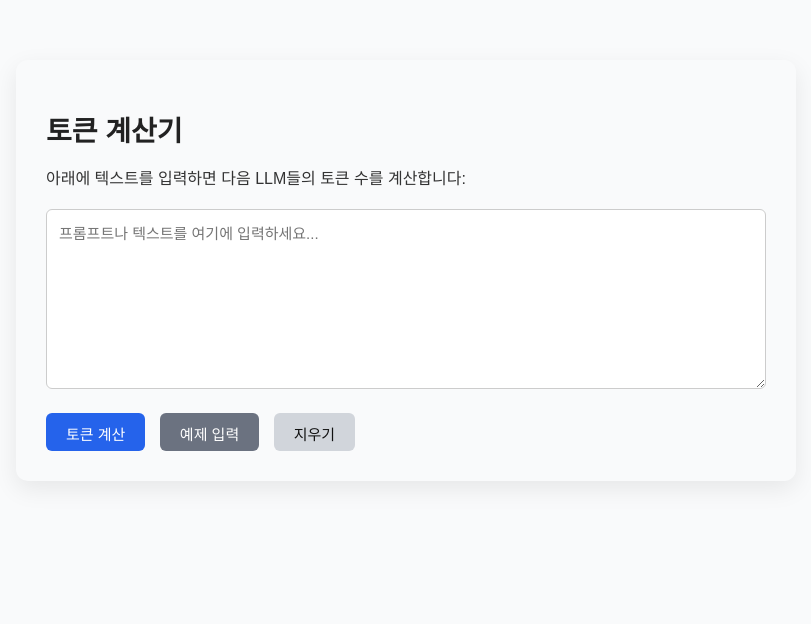
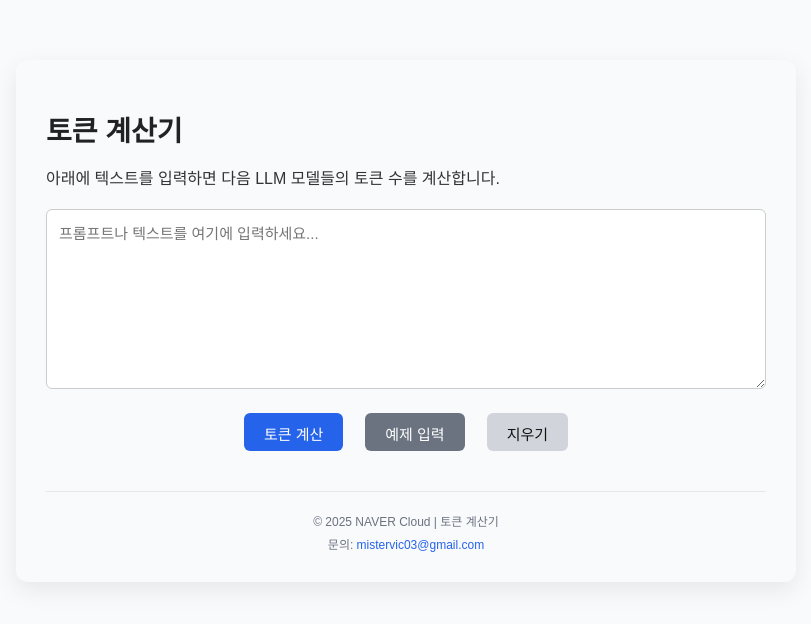
Before and after one commit to IronhawkReigns/TokenCalculator, a Flask app: page / in a window 1280 px wide. Shown: the top 624 px of the page, without its empty margins (234-1045 px from the left). Run offline with Flask 3, Linux system fonts and the light colour scheme; some web fonts are replaced.

Commit message:
Update index.html

```diff
--- a/templates/index.html
+++ b/templates/index.html
@@ -17,15 +17,18 @@
             color: #333;
             border-radius: 12px;
             box-shadow: 0 8px 24px rgba(0, 0, 0, 0.08);
+            text-align: center;
         }
         h1 {
             font-size: 28px;
             margin-bottom: 10px;
             color: #222;
+            text-align: left;
         }
         p {
             font-size: 16px;
             margin-bottom: 20px;
+            text-align: left;
         }
         textarea {
             width: 100%;
@@ -38,6 +41,7 @@
             resize: vertical;
             box-sizing: border-box;
             font-family: 'NanumSquareNeo', sans-serif !important;
+            text-align: left;
         }
         button {
             background-color: #2563eb;
@@ -70,6 +74,20 @@
             white-space: pre-line;
             min-height: 60px;
             font-family: 'NanumSquareNeo', sans-serif !important;
+            text-align: left;
+        }
+        .token-table th {
+            text-align: center;
+            padding: 12px;
+            background-color: #f3f4f6;
+            font-weight: 600;
+        }
+        .token-table td {
+            text-align: center;
+            padding: 10px;
+        }
+        .token-table tr:nth-child(even) {
+            background-color: #f9fafb;
         }
     </style>
     <style>
@@ -94,11 +112,13 @@
 </head>
 <body>
     <h1>토큰 계산기</h1>
-    <p>아래에 텍스트를 입력하면 다음 LLM들의 토큰 수를 계산합니다:</p>
+    <p>아래에 텍스트를 입력하면 다음 LLM 모델들의 토큰 수를 계산합니다.<br></p>
     <textarea id="inputText" placeholder="프롬프트나 텍스트를 여기에 입력하세요..."></textarea>
-    <button onclick="countTokens()">토큰 계산</button>
-    <button onclick="fillExample()" style="background-color: #6b7280;">예제 입력</button>
-    <button onclick="clearText()" style="background-color: #d1d5db; color: #111;">지우기</button>
+    <div style="display: flex; justify-content: center; gap: 12px; margin-bottom: 20px;">
+        <button onclick="countTokens()">토큰 계산</button>
+        <button onclick="fillExample()" style="background-color: #6b7280;">예제 입력</button>
+        <button onclick="clearText()" style="background-color: #d1d5db; color: #111;">지우기</button>
+    </div>
     <div class="result" id="result" style="display: none;">
         <div id="loading" style="display: none;">
             <span class="spinner"></span> 계산 중...
@@ -127,8 +147,10 @@
 
                 const data = await response.json();
 
+                // Calculate word count
+                const wordCount = inputText.trim().split(/\s+/).length;
+
                 // Render results
-                let html = "<strong>토큰 수:</strong><br/>";
                 const modelNames = {
                     "hyperclova": "<strong>HyperCLOVA</strong>",
                     "gpt-4o": "<strong>GPT-4o</strong>",
@@ -138,11 +160,48 @@
                     "llama": "<strong>LLaMA 4</strong>"
                 };
                 const preferredOrder = ["hyperclova", "gpt-4o", "gpt-4", "claude", "gemini", "llama"];
+
+                let html = `
+                    <table class="token-table" style="width: 100%; margin-top: 12px; border-collapse: collapse; table-layout: fixed;">
+                        <thead>
+                            <tr>
+                                <th>모델</th>
+                                <th>토큰 수</th>
+                                <th>CLOVA 대비</th>
+                            </tr>
+                        </thead>
+                        <tbody>
+                `;
+
                 for (const model of preferredOrder) {
                     if (data[model] !== undefined) {
-                        html += `${modelNames[model]}: ${data[model]}<br/>`;
+                        let percent = "-";
+                        if (model !== "hyperclova" && data["hyperclova"] > 0) {
+                            percent = Math.round((data[model] / data["hyperclova"]) * 100) + "%";
+                        }
+                        html += `
+                            <tr>
+                                <td>${modelNames[model]}</td>
+                                <td>${data[model]}</td>
+                                <td>${percent}</td>
+                            </tr>
+                        `;
                     }
                 }
+
+                html += `
+                        </tbody>
+                    </table>
+                `;
+
+                html += `<div style="text-align: right; font-size: 14px; margin-top: 8px; color: #374151;">단어 수: ${wordCount.toLocaleString()}</div>`;
+
+                html += `
+                    <div style="text-align: center; margin-top: 6px;">
+                        <button onclick="copyResults()" style="background-color: #10b981;">결과 복사</button>
+                    </div>
+                `;
+
                 resultDiv.innerHTML = html;
 
             } catch (error) {
@@ -162,6 +221,38 @@
             resultDiv.style.display = "none";
             resultDiv.innerHTML = "";
         }
+
+        function copyResults() {
+            const resultDiv = document.getElementById("result");
+            if (resultDiv.innerText.trim() !== "") {
+                const table = resultDiv.querySelector("table");
+                if (!table) return;
+
+                const rows = table.querySelectorAll("tr");
+                const extracted = [];
+
+                for (let row of rows) {
+                    const cols = row.querySelectorAll("th, td");
+                    const rowData = Array.from(cols).map(col => col.innerText.trim());
+                    extracted.push(rowData);
+                }
+
+                // Use fixed column widths for better alignment in clipboard
+                const fixedColWidths = [14, 8, 10]; // Custom fixed widths for Model, Token, Percent
+                const aligned = extracted.map(row =>
+                    row.map((cell, i) => cell.padEnd(fixedColWidths[i])).join(" ")
+                ).join("\n");
+
+                navigator.clipboard.writeText(aligned)
+                    .then(() => alert("결과가 클립보드에 복사되었습니다."))
+                    .catch(err => alert("복사 실패: " + err));
+            }
+        }
     </script>
+</footer>
+  <footer style="margin-top: 40px; padding-top: 20px; border-top: 1px solid #e5e7eb; text-align: center; font-size: 12px; color: #6b7280;">
+      <div style="margin-bottom: 6px;">© 2025 NAVER Cloud | 토큰 계산기</div>
+      <div>문의: <a href="mailto:mistervic03@gmail.com" style="color: #2563eb; text-decoration: none;">mistervic03@gmail.com</a></div>
+  </footer>
 </body>
 </html>
```
